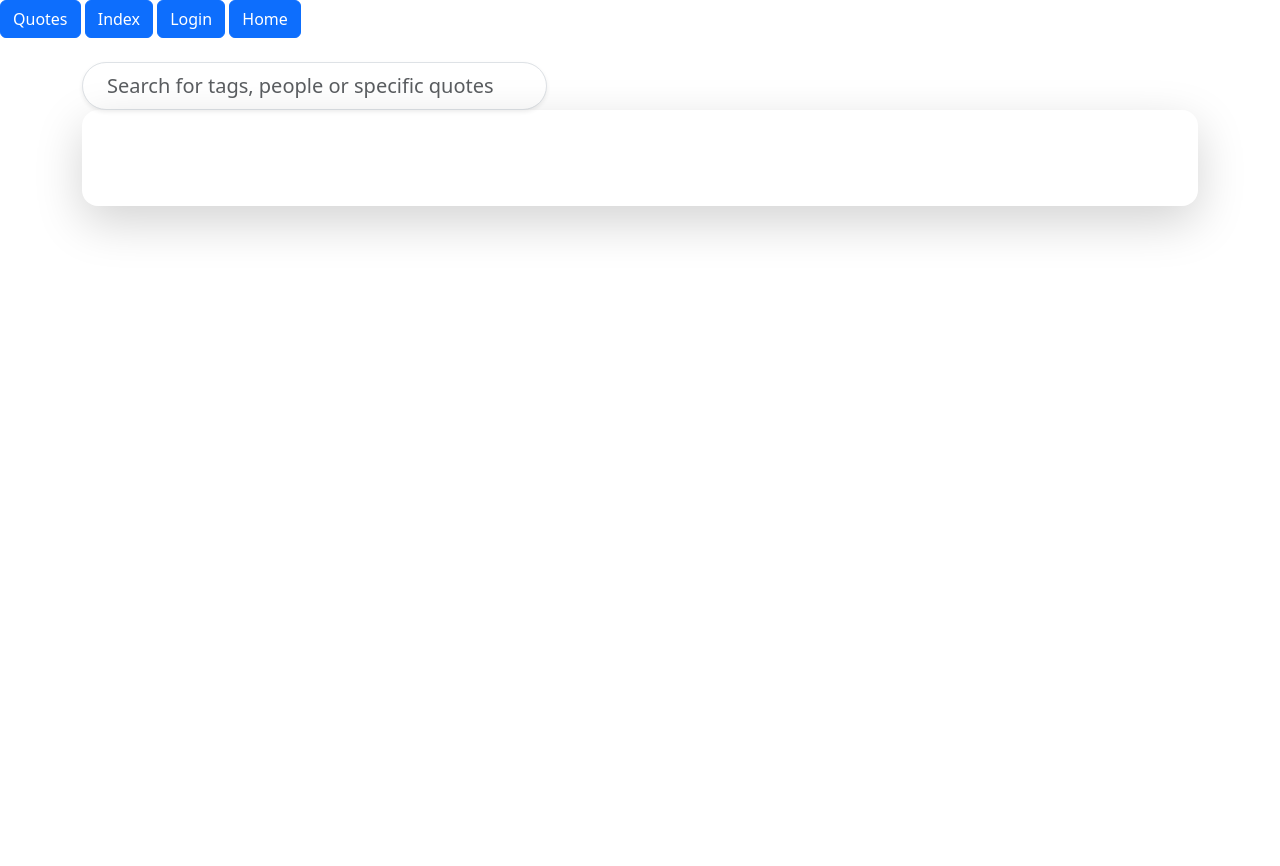
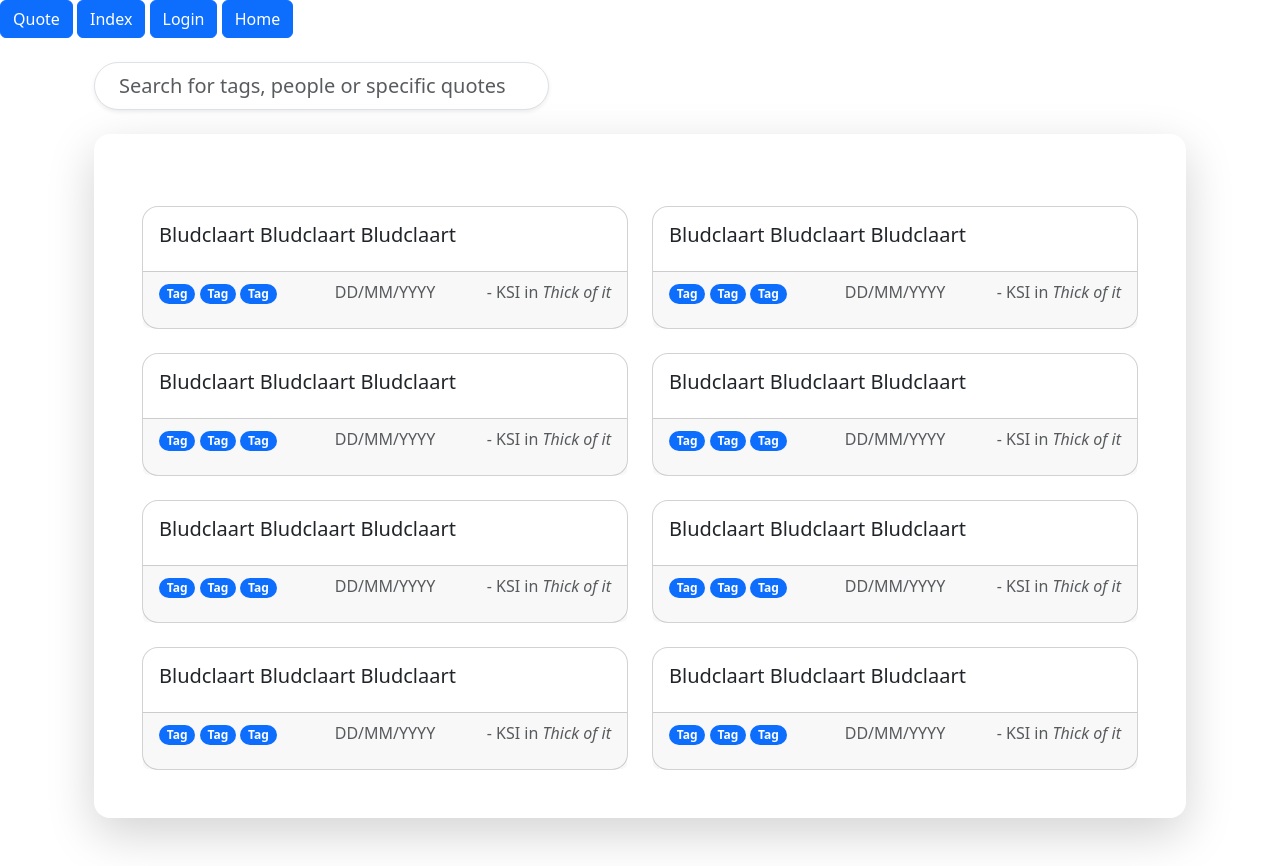
Before and after one commit to ThatCrazyTechMan/NEA-Quotebook, a FastAPI app: page /results in a window 1280 px wide. Before the commit the page ends 235 px from the top, so only its background shows below. Run offline with FastAPI, Linux system fonts and the light colour scheme.

Commit message:
Added search results page

```diff
--- a/templates/search_results.html
+++ b/templates/search_results.html
@@ -12,19 +12,71 @@
         integrity="sha384-FKyoEForCGlyvwx9Hj09JcYn3nv7wiPVlz7YYwJrWVcXK/BmnVDxM+D2scQbITxI"
         crossorigin="anonymous"></script>
 <!-- Start of template -->
-<a href="http://localhost:8000/quotes" class="btn btn-primary">Quotes</a>
+<a href="http://localhost:8000/quote" class="btn btn-primary">Quote</a>
 <a href="http://localhost:8000/" class="btn btn-primary">Index</a>
 <a class="btn btn-primary" href="http://localhost:8000/login" role="button">Login</a>
 <a class="btn btn-primary" href="http://localhost:8000/home" role="button">Home</a>
 
 <div class="container py-4">
-    <div class="col-5">
-        <input type="text" class="form-control form-control-lg rounded-pill shadow-sm px-4"
-               placeholder="Search for tags, people or specific quotes"
-               aria-label="Search for tags, people or specific quotes">
+    <div class="container">
+        <div class="col-5">
+            <input type="text" class="form-control form-control-lg rounded-pill shadow-sm px-4"
+                   placeholder="Search for tags, people or specific quotes"
+                   aria-label="Search for tags, people or specific quotes">
+        </div>
     </div>
-    <div class="p-5 rounded-4 shadow-lg">
+    <div class="container py-4">
+        <div class="p-5 rounded-4 shadow-lg">
+            {% for i in range(4) %}
+            <div class="row mt-4">
+                <div class="col-6">
+                    <div class="card rounded-4">
+                        <div class="card-body">
+                            <h5>Bludclaart Bludclaart Bludclaart</h5>
+                        </div>
+                        <div class="card-footer text-muted">
+                            <div class="row">
+                                <div class="col-4">
+                                    <span class="badge rounded-pill text-bg-primary">Tag</span>
+                                    <span class="badge rounded-pill text-bg-primary">Tag</span>
+                                    <span class="badge rounded-pill text-bg-primary">Tag</span>
+                                </div>
+                                <div class="col-4">
+                                    <p class="text-center">DD/MM/YYYY</p>
+                                </div>
+                                <div class="col-4">
+                                    <p class="text-end">- KSI in <cite>Thick of it</cite></p>
+                                </div>
+                            </div>
+                        </div>
+                    </div>
+                </div>
+                <div class="col-6">
+                    <div class="card rounded-4">
+                        <div class="card-body">
+                            <h5>Bludclaart Bludclaart Bludclaart</h5>
+                        </div>
+                        <div class="card-footer text-muted">
+                            <div class="row">
+                                <div class="col-4">
+                                    <span class="badge rounded-pill text-bg-primary">Tag</span>
+                                    <span class="badge rounded-pill text-bg-primary">Tag</span>
+                                    <span class="badge rounded-pill text-bg-primary">Tag</span>
+                                </div>
+                                <div class="col-4">
+                                    <p class="text-center">DD/MM/YYYY</p>
+                                </div>
+                                <div class="col-4">
+                                    <p class="text-end">- KSI in <cite>Thick of it</cite></p>
+                                </div>
+                            </div>
+                        </div>
+                    </div>
+                </div>
+            </div>
+            {% endfor %}
 
+        </div>
     </div>
 </div>
 <!-- End of template -->
```
Also changed, not shown: templates/home.html (+15 -11 lines), templates/index.html (+5 -4 lines), templates/login.html (+5 -2 lines).
